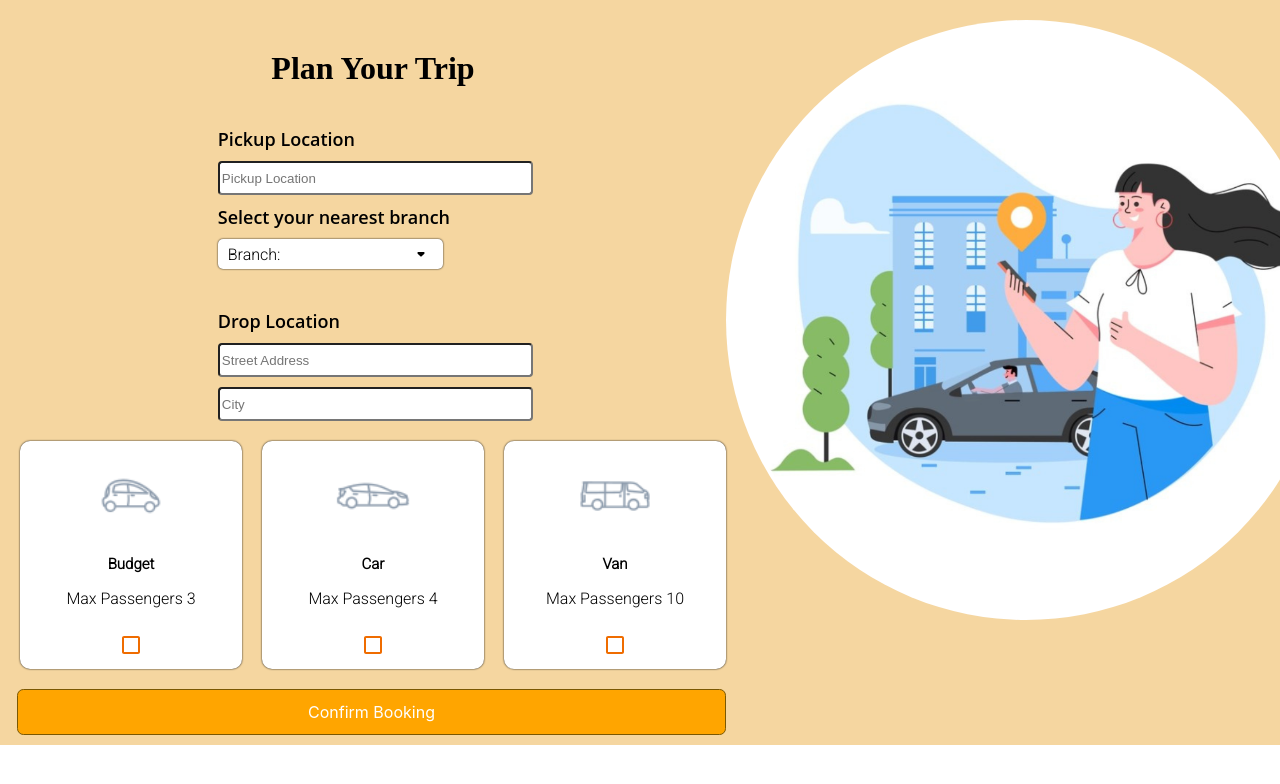
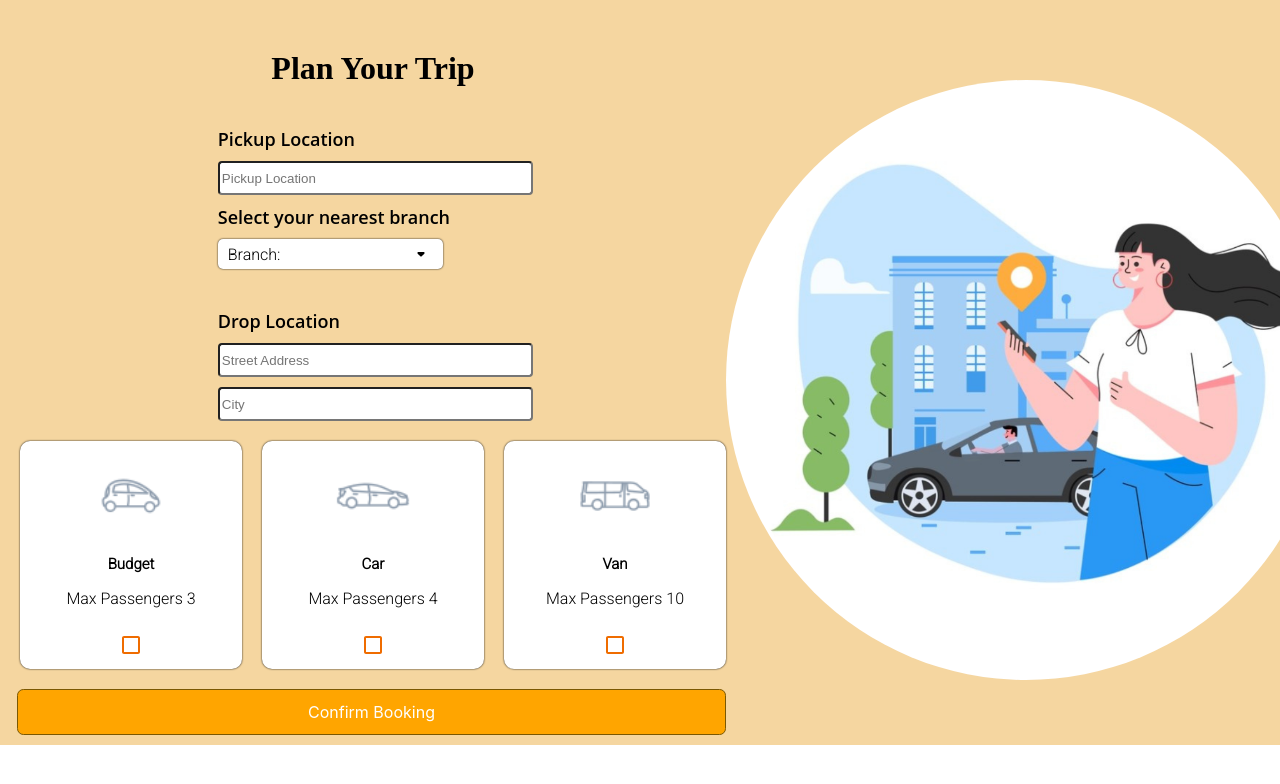
Before and after one commit to dvimukthi/cab-service-system, a React (Create React App) app: page /book in a window 1280 px wide. Shown: the top 784 px of the page. Built offline with nearby package versions, Linux system fonts and the light colour scheme; a web font is replaced by a local one.

Commit message:
BOOKINGPAGEIMG style

```diff
--- a/src/Components/BookingComponent/BookingBody/BookingBody.js
+++ b/src/Components/BookingComponent/BookingBody/BookingBody.js
@@ -67,7 +67,7 @@ function BookingBody() {
         width="600"
         height="600"
         style={{
-          marginTop: "20px",
+          marginTop: "80px",
           marginBottom: "5px",
           marginRight: "70px",
           borderRadius: "300px",
```
